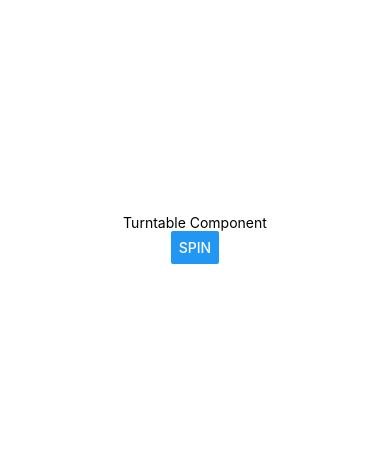
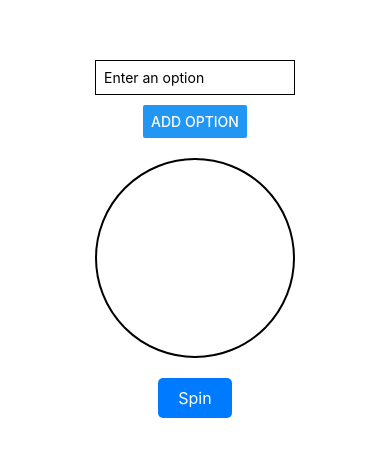
Before and after one commit to YiyangShao/TurntableDecisionHelper, a React Native app: screen / in a window 390 px wide. Shown: the part 183-640 px from the top of the page. Built offline with nearby package versions, Linux system fonts and the light colour scheme.

Commit message:
Add options to turntable

```diff
--- a/package.json
+++ b/package.json
@@ -15,7 +15,8 @@
     "react-native": "0.74.5",
     "react-native-web": "~0.19.10",
     "react-dom": "18.2.0",
-    "@expo/metro-runtime": "~3.2.3"
+    "@expo/metro-runtime": "~3.2.3",
+    "react-native-reanimated": "~3.10.1"
   },
   "devDependencies": {
     "@babel/core": "^7.20.0"
--- a/src/components/Turntable.js
+++ b/src/components/Turntable.js
@@ -1,21 +1,85 @@
 /**
  * Turntable.js - This component handles the display and logic of the turntable.
- * Users will interact with the turntable to make decisions by spinning it.
+ * Users can input their own decision options and spin the turntable to randomly select one.
  */
 
-import React from 'react';
-import { View, Text, StyleSheet, Button } from 'react-native';
+import React, { useState } from 'react';
+import { View, Text, TextInput, Button, StyleSheet, TouchableOpacity, Animated, Easing, FlatList } from 'react-native';
 
 const Turntable = () => {
+  const [spinValue] = useState(new Animated.Value(0));
+  const [selectedOption, setSelectedOption] = useState(null);
+  const [options, setOptions] = useState([]);
+  const [inputValue, setInputValue] = useState('');
+
+  const addOption = () => {
+    if (inputValue.trim()) {
+      setOptions([...options, inputValue.trim()]);
+      setInputValue(''); // Reset the input field
+    }
+  };
+
   const spinTurntable = () => {
-    // Placeholder logic for spinning the turntable
-    console.log('Turntable is spinning!');
+    if (options.length === 0) return;
+
+    // Reset the spin value to 0
+    spinValue.setValue(0);
+
+    // Animate the turntable to spin
+    Animated.timing(spinValue, {
+      toValue: 1,
+      duration: 3000, // 3 seconds
+      easing: Easing.out(Easing.ease),
+      useNativeDriver: true,
+    }).start(() => {
+      // Select a random option after the spin
+      const randomIndex = Math.floor(Math.random() * options.length);
+      setSelectedOption(options[randomIndex]);
+    });
   };
+
+  const spin = spinValue.interpolate({
+    inputRange: [0, 1],
+    outputRange: ['0deg', '360deg'],
+  });
 
   return (
     <View style={styles.container}>
-      <Text>Turntable Component</Text>
-      <Button title="Spin" onPress={spinTurntable} />
+      {/* Input field to add options */}
+      <TextInput
+        style={styles.input}
+        placeholder="Enter an option"
+        value={inputValue}
+        onChangeText={setInputValue}
+      />
+      <Button title="Add Option" onPress={addOption} />
+
+      {/* Display added options */}
+      <FlatList
+        data={options}
+        keyExtractor={(item, index) => index.toString()}
+        renderItem={({ item }) => <Text style={styles.option}>{item}</Text>}
+        style={styles.optionList}
+      />
+
+      {/* Turntable */}
+      <Animated.View style={[styles.turntable, { transform: [{ rotate: spin }] }]}>
+        {options.map((option, index) => (
+          <Text key={index} style={styles.option}>{option}</Text>
+        ))}
+      </Animated.View>
+
+      {/* Spin button */}
+      <TouchableOpacity style={styles.spinButton} onPress={spinTurntable}>
+        <Text style={styles.spinText}>Spin</Text>
+      </TouchableOpacity>
+
+      {/* Show the selected option */}
+      {selectedOption && (
+        <Text style={styles.resultText}>
+          You selected: {selectedOption}
+        </Text>
+      )}
     </View>
   );
 };
@@ -26,6 +90,46 @@ const styles = StyleSheet.create({
     alignItems: 'center',
     padding: 20,
   },
+  input: {
+    width: 200,
+    borderWidth: 1,
+    padding: 8,
+    marginBottom: 10,
+  },
+  optionList: {
+    maxHeight: 100,
+    marginBottom: 20,
+  },
+  turntable: {
+    width: 200,
+    height: 200,
+    borderRadius: 100,
+    borderWidth: 2,
+    borderColor: '#000',
+    justifyContent: 'center',
+    alignItems: 'center',
+    position: 'relative',
+  },
+  option: {
+    textAlign: 'center',
+    marginVertical: 5,
+  },
+  spinButton: {
+    marginTop: 20,
+    paddingVertical: 10,
+    paddingHorizontal: 20,
+    backgroundColor: '#007BFF',
+    borderRadius: 5,
+  },
+  spinText: {
+    color: '#fff',
+    fontSize: 16,
+  },
+  resultText: {
+    marginTop: 20,
+    fontSize: 18,
+    color: '#000',
+  },
 });
 
 export default Turntable;
```
Also changed, not shown: 2 other files (tests, documents, lock files or other folders).
